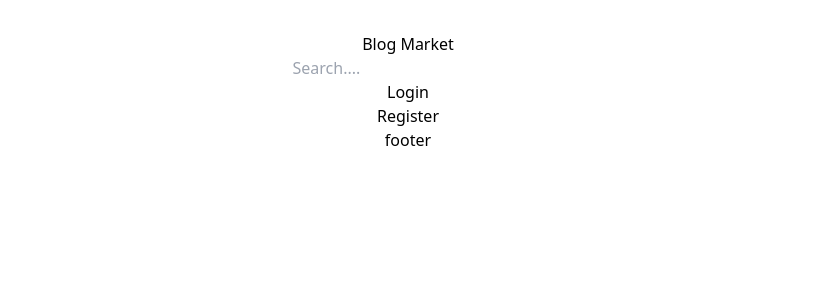
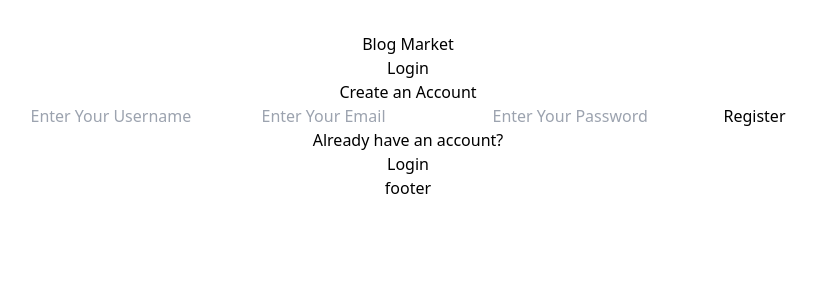
Before and after one commit to Abhinav-Bansal751/FullStack-Blog, a React (Vite) app in the folder frontend/: page /register in a window 1280 px wide. Shown: the top 300 px of the page, without its empty margins (232-1049 px from the left). Built offline with nearby package versions, Linux system fonts and the light colour scheme.

Commit message:
designed login and register pages

```diff
--- a/frontend/src/App.jsx
+++ b/frontend/src/App.jsx
@@ -3,6 +3,8 @@ import './App.css'
 import Navbar from './components/Navbar'
 import Footer from './components/Footer'
 import Home from './pages/Home'
+import Login from './components/Login'
+import Register from './components/Register'
 
 
 function App() {
@@ -11,9 +13,10 @@ function App() {
     <>
      <div className="flex flex-col min-w-full">
 
-  <Navbar />
   <Routes>
   <Route exact index element={<Home />} />
+  <Route exact path='/login' element={<Login />} />
+  <Route exact path='/register' element={<Register />} />
   </Routes>
   <Footer />
      </div>
--- /dev/null
+++ b/frontend/src/components/Login.jsx
@@ -0,0 +1,39 @@
+import React from 'react'
+import { Link } from 'react-router-dom'
+
+const Login = () => {
+  return (
+  <>
+  {/* this is navbar for resuter and login page  */}
+
+  <div className='flex  flex-col md:flex-row  justify-between items-center '>
+<h1 className='font-bold text-lg md:text-xl mb-4 md:mb-0'><Link to='/'>Blog Market</Link></h1>
+<div className='flex justify-center items-center'>
+<h3 className="hover:underline hover:text-blue-500">
+            <Link to="/register">Register</Link>
+</h3>
+</div>
+</div>
+{/* navbar ends */}
+
+
+    <div className=' w-full  h-[70vh] flex justify-center items-center '>
+
+    <div className=' flex flex-col justify-center items-center w-[80%] space-y-4 '>
+
+        <h1 className='font-semibold text-xl'>Login</h1>
+        <input  className ='w-1/3 px-4 mt-2 p-2 border-black border-2' type='text' placeholder='Enter Your Email'></input>
+        <input  className ='w-1/3 px-4 mt-2 p-2 border-black border-2' type='text' placeholder='Enter Your Password'></input>
+        <button className='w-1/3 text-white bg-black px-2 py-4 mt-3 rounded-md'>Login</button>
+
+        <div className='flex justify-center items-center space-x-3'>
+            <p className='text-gray-600'>Create an Account</p>
+            <p className='underline hover:text-blue-500 cursor-pointer'><Link to='/register'>Register</Link></p>
+        </div>
+    </div>
+</div>
+</>
+  )
+}
+
+export default Login
--- a/frontend/src/components/Navbar.jsx
+++ b/frontend/src/components/Navbar.jsx
@@ -1,28 +1,41 @@
-import React from 'react'
-import { Link } from 'react-router-dom'
+import React from "react";
+import { Link } from "react-router-dom";
 import { CiSearch } from "react-icons/ci";
 
 const Navbar = () => {
-    const user ='';
+  const user = "";
 
   return (
+    <div className="flex  flex-col md:flex-row  justify-between items-center ">
+      <h1 className="font-bold text-lg md:text-xl mb-4 md:mb-0">
+        <Link to="/">Blog Market</Link>
+      </h1>
 
-    <div className='flex  flex-col md:flex-row  justify-between items-center '>
-<h1 className='font-bold text-lg md:text-xl mb-4 md:mb-0'><Link to='/'>Blog Market</Link></h1>
+      <div className="flex justify-center items-center">
+        {/* <p><CiSearch /></p> */}
+        <input
+          type="text"
+          placeholder="Search...."
+          className="outline-none bg-slate-200 p-2 rounded-lg"
+        ></input>
+      </div>
 
-<div className='flex justify-center items-center'>
-    {/* <p><CiSearch /></p> */}
-<input type='text' placeholder='Search....' className='outline-none bg-slate-200 p-2 rounded-lg'></input>
-</div>
+      {user ? (
+        <h3 className="hover:underline hover:text-blue-500">
+          <Link to="/profile">Profile</Link>
+        </h3>
+      ) : (
+        <div className="flex space-x-2 md:space-x-4 items-center justify-center">
+          <h3 className="hover:underline hover:text-blue-500">
+            <Link to="/login">Login</Link>
+          </h3>
+          <h3 className="hover:underline hover:text-blue-500">
+            <Link to="/register">Register</Link>
+          </h3>
+        </div>
+      )}
+    </div>
+  );
+};
 
-{user ? <h3 className='hover:underline hover:text-blue-500'><Link to='/profile'>Profile</Link></h3> :
-<div className='flex space-x-2 md:space-x-4 items-center justify-center'>
-<h3 className='hover:underline hover:text-blue-500'><Link to='/login'>Login</Link></h3>
-<h3 className='hover:underline hover:text-blue-500'><Link to='/register'>Register</Link></h3>
-</div>
-}
-</div>
-  )
-}
-
-export default Navbar
+export default Navbar;
--- /dev/null
+++ b/frontend/src/components/Register.jsx
@@ -0,0 +1,37 @@
+import React from 'react'
+import { Link } from 'react-router-dom'
+
+const Register = () => {
+  return (
+
+    <>
+<div className='flex  flex-col md:flex-row  justify-between items-center '>
+<h1 className='font-bold text-lg md:text-xl mb-4 md:mb-0'><Link to='/'>Blog Market</Link></h1>
+<div className='flex justify-center items-center'>
+<h3 className="hover:underline hover:text-blue-500">
+            <Link to="/login">Login</Link>
+</h3>
+</div>
+</div>
+
+    <div className=' w-full  h-[70vh] flex justify-center items-center '>
+
+    <div className=' flex flex-col justify-center items-center w-[80%] space-y-4 '>
+
+        <h1 className='font-semibold text-xl'>Create an Account</h1>
+        <input  className =' w-1/3 px-4 mt-2 p-2 border-black border-2' type='text' placeholder='Enter Your Username'></input>
+        <input  className ='w-1/3 px-4 mt-2 p-2 border-black border-2' type='text' placeholder='Enter Your Email'></input>
+        <input  className ='w-1/3 px-4 mt-2 p-2 border-black border-2' type='text' placeholder='Enter Your Password'></input>
+        <button className='w-1/3 text-white bg-black px-2 py-4 mt-3 rounded-md'>Register</button>
+
+        <div className='flex justify-center items-center space-x-3'>
+            <p className='text-gray-600'>Already have an account?</p>
+            <p className='underline hover:text-blue-500 cursor-pointer'><Link to='/login'>Login</Link></p>
+        </div>
+    </div>
+</div>
+    </>
+  )
+}
+
+export default Register
--- a/frontend/src/pages/Home.jsx
+++ b/frontend/src/pages/Home.jsx
@@ -1,14 +1,21 @@
 import React from 'react'
 import HomePosts from '../components/HomePosts'
+import Navbar from '../components/Navbar'
+import Footer from '../components/Footer'
 
 const Home = () => {
   return (
+    <>
+    <Navbar />
     <div className='mt-4 '>
+
         <HomePosts />
         <HomePosts />
         <HomePosts />
         <HomePosts />
     </div>
+    <Footer />
+    </>
   )
 }
 
```
